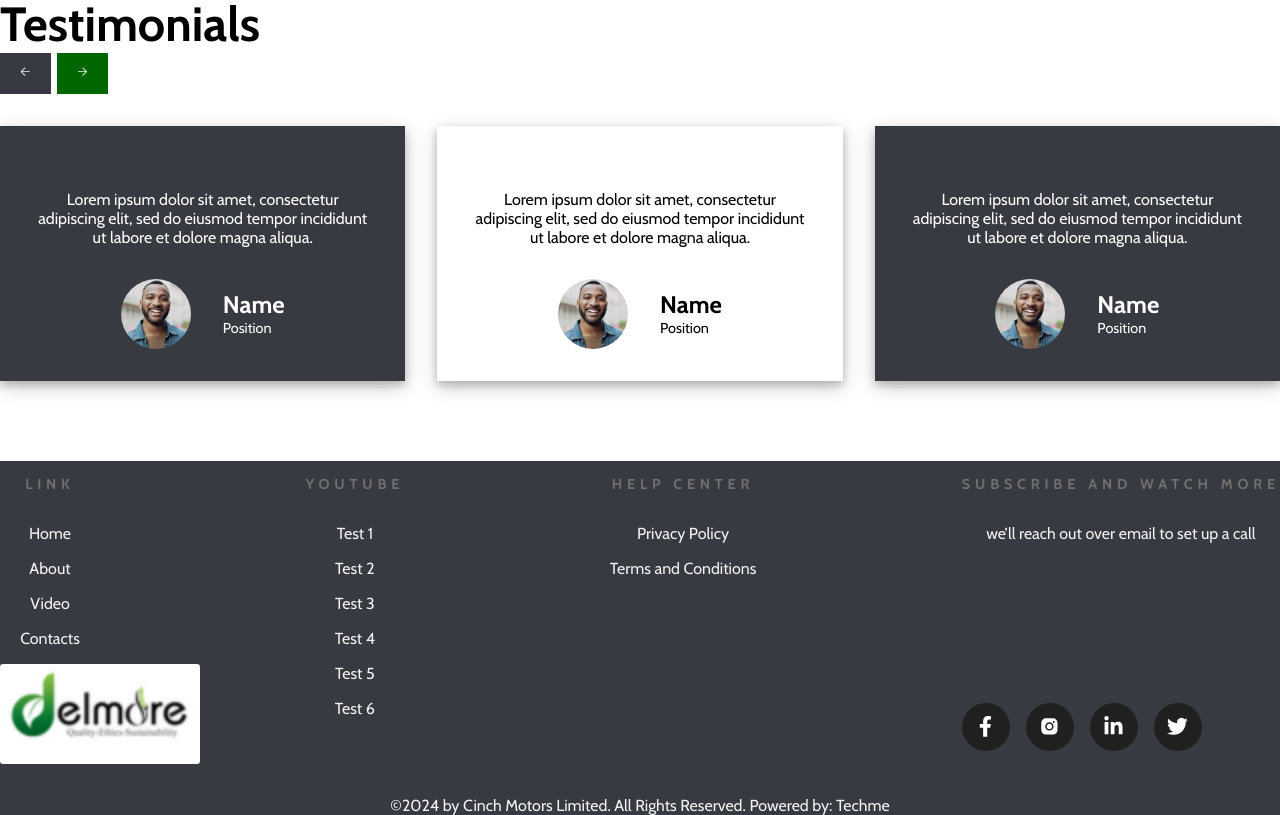
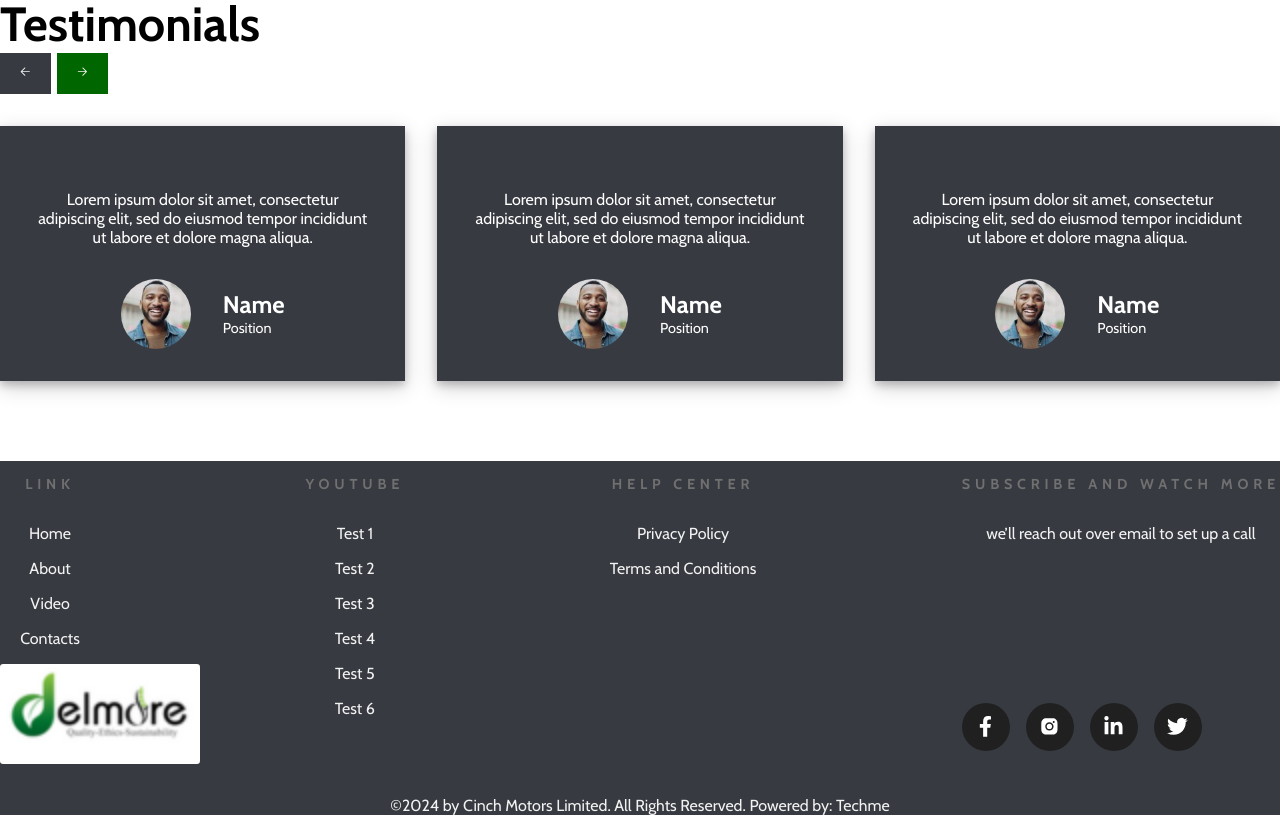
Before and after one commit to baayesh/Delmore, a React (Create React App) app: page / in a window 1280 px wide. Shown: the part 3420-4235 px from the top of the page. Built offline with nearby package versions, Linux system fonts and the light colour scheme.

Commit message:
change testimonials section cards

```diff
--- a/src/components/home/testimonials.js
+++ b/src/components/home/testimonials.js
@@ -41,19 +41,19 @@ const Testimonials = () => {
             </div>
           </div>
           {/* Card 2 */}
-          <div className="testimonials-card-2 column">
+          <div className="testimonials-card-3 column">
             <div> </div>
-            <div className="testimonials-card-2-content">
+            <div className="testimonials-card-3-content">
               <p className="paragraph">
                 Lorem ipsum dolor sit amet, consectetur adipiscing elit, sed do
                 eiusmod tempor incididunt ut labore et dolore magna aliqua.{" "}
               </p>
             </div>
-            <div className="testimonials-card-2-party row">
-              <div className="testimonials-card-2-party-img">
+            <div className="testimonials-card-3-party row">
+              <div className="testimonials-card-3-party-img">
                 <img src={person} alt="" />
               </div>
-              <div className="column testimonials-card-2-party-content">
+              <div className="column testimonials-card-3-party-content">
                 <h5 className="subheading__2">Name</h5>
                 <p className="tag__2">Position</p>
               </div>
```
